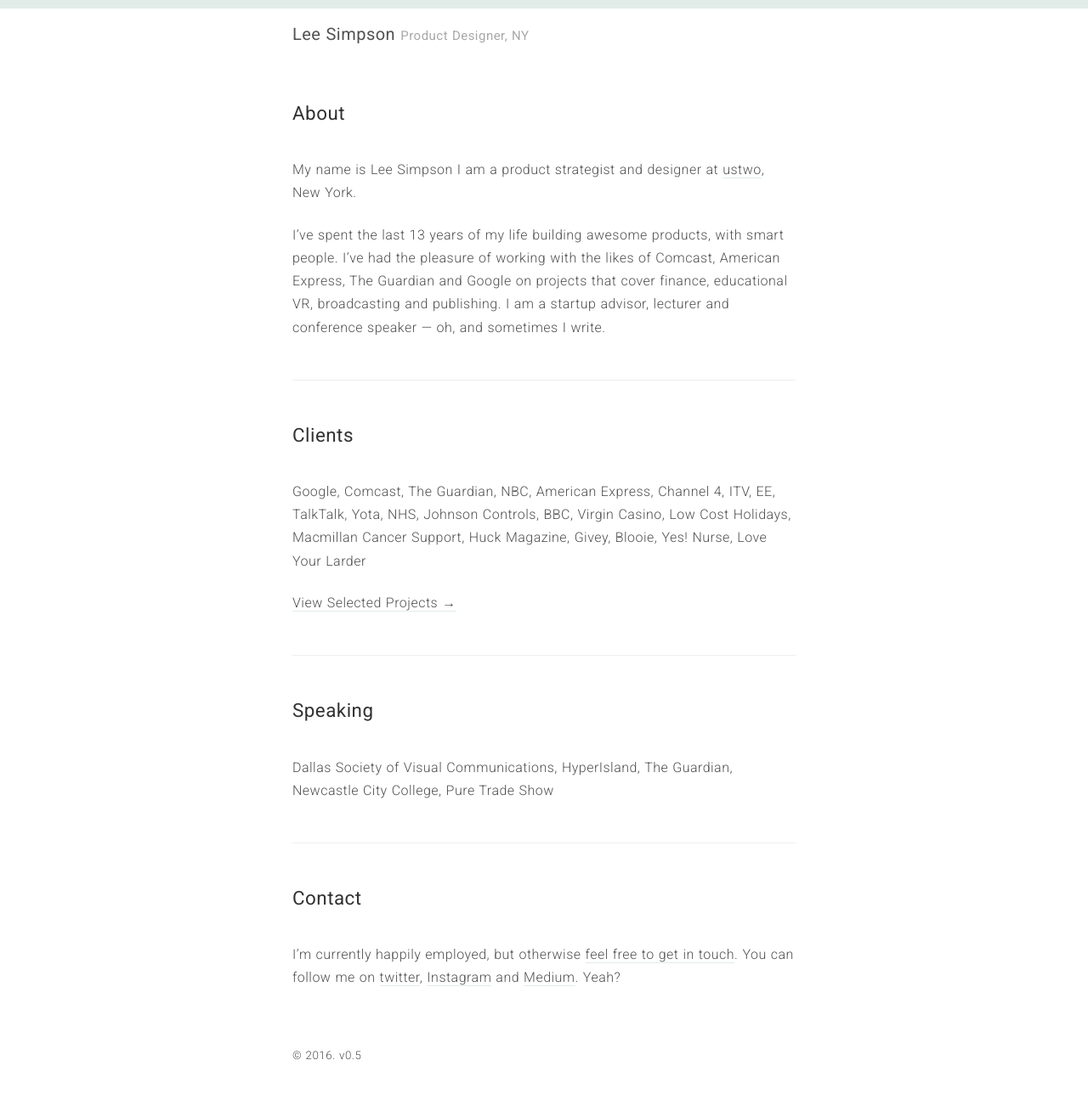
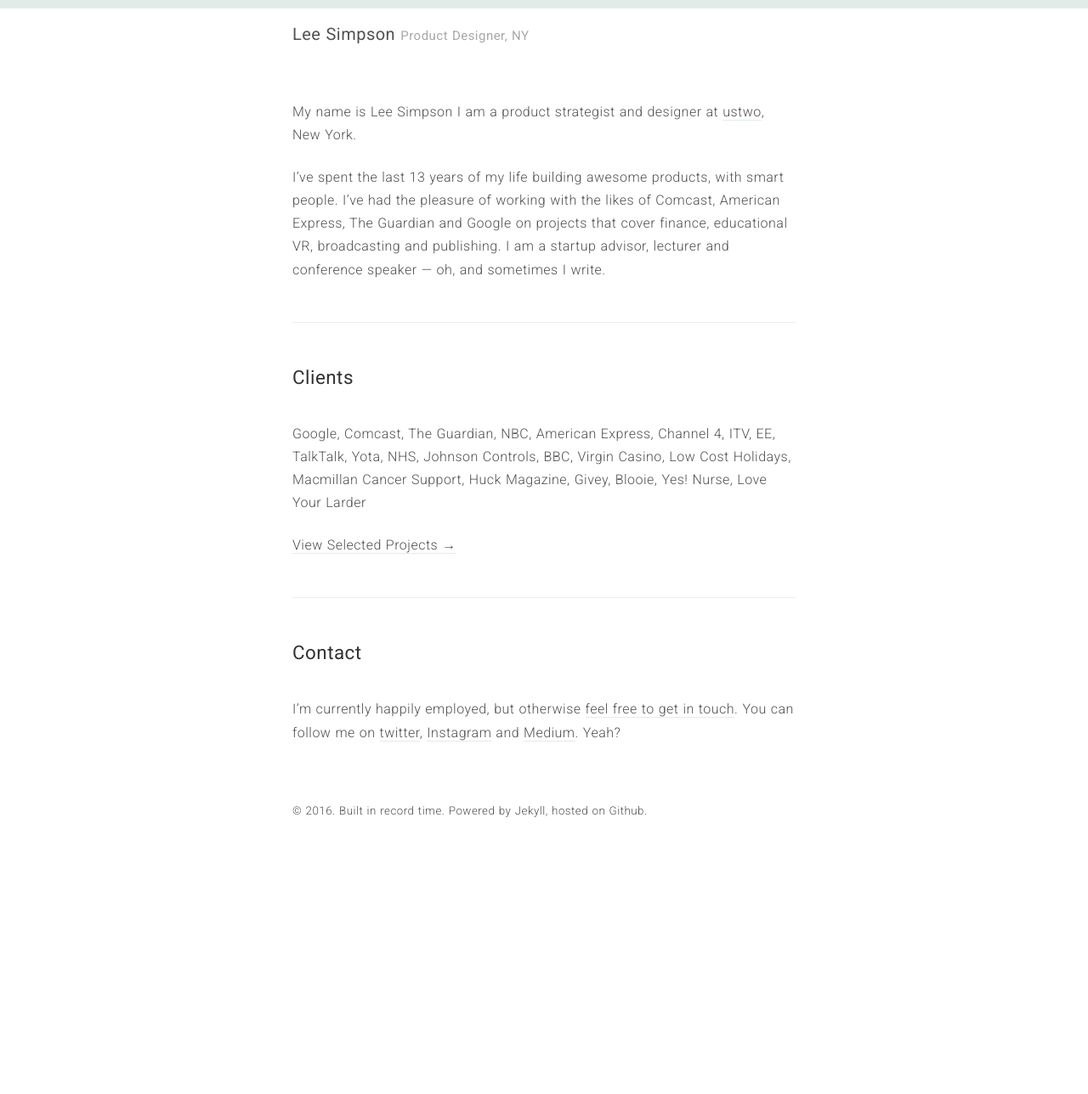
Before and after one commit to itsleesimpson/itsleesimpson.github.io, a Jekyll site: the page built from index.md, in a window 1280 px wide. Shown: the whole page at 85% size. Built offline with Jekyll 4.4.1, drawn with Linux system fonts in a browser that asks for light colours; nearby versions of some CDN libraries; library files that are not in the unit come from our copies; after the commit the page ends 999 px from its top, so only the background shows below that.

Commit message:
Styling and content changes.

```diff
--- a/_layouts/default.html
+++ b/_layouts/default.html
@@ -17,9 +17,25 @@
         {{ content }}
       </main>
 
+      <!--<div class="newsletter">
+        <div id="revue-embed">
+
+          <h1>Newsletter</h1>
+          <p>Each Sunday I send an email with my favourite design and product articles from the week. Give it a try.</p>
+          <form action="https://www.getrevue.co/profile/itsleesimpson/add_subscriber" method="post" id="revue-form" name="revue-form"  target="_blank">
+            <div class="revue-form-group">
+              <input class="revue-form-field" placeholder="Your email address..." type="email" name="member[email]" id="member_email">
+            </div>
+            <div class="revue-form-actions">
+              <input type="submit" value="Subscribe" name="member[subscribe]" id="member_submit">
+            </div>
+          </form>
+        </div>
+      </div>-->
+
       <footer class="footer">
         <small>
-          &copy; <time datetime="{{ site.time | date_to_xmlschema }}">{{ site.time | date: '%Y' }}</time>. v0.5
+          &copy; <time datetime="{{ site.time | date_to_xmlschema }}">{{ site.time | date: '%Y' }}</time>. Built in record time. Powered by Jekyll, hosted on Github.
         </small>
       </footer>
     </div>
--- /dev/null
+++ b/_sass/_newsletter.scss
@@ -0,0 +1,19 @@
+// Newsletter
+//
+// Newsletter sign up form and container
+
+.newsletter {
+  background: #f6f9f8;
+  margin-bottom: 4em;
+
+  h1 {
+    margin-bottom: 1em;
+    margin-top: 0;
+  }
+
+  #revue-embed {
+    padding: 2em;
+  }
+
+
+}
--- a/index.md
+++ b/index.md
@@ -1,9 +1,6 @@
 ---
 layout: page
 ---
-
-
-# About
 
 My name is Lee Simpson I am a product strategist and designer at [ustwo](http://www.ustwo.com), New York.
 
@@ -19,12 +16,6 @@
 
 ***
 
-# Speaking
-
-Dallas Society of Visual Communications, HyperIsland, The Guardian, Newcastle City College, Pure Trade Show
-
-***
-
 # Contact
 
 I'm currently happily employed, but otherwise [feel free to get in touch](mailto:lee@itsleesimpson.com). You can follow me on [twitter](http://www.twitter.com/itsleesimpson), [Instagram](http://www.instagram.com/itsleesimpson) and [Medium](https://medium.com/@itsleesimpson). Yeah?
--- a/styles.scss
+++ b/styles.scss
@@ -27,3 +27,4 @@
 @import "posts";
 @import "pagination";
 @import "message";
+@import "newsletter";
```
Also changed, not shown: about.md (deleted, +0 -30 lines), projects.md (+3 -2 lines).
